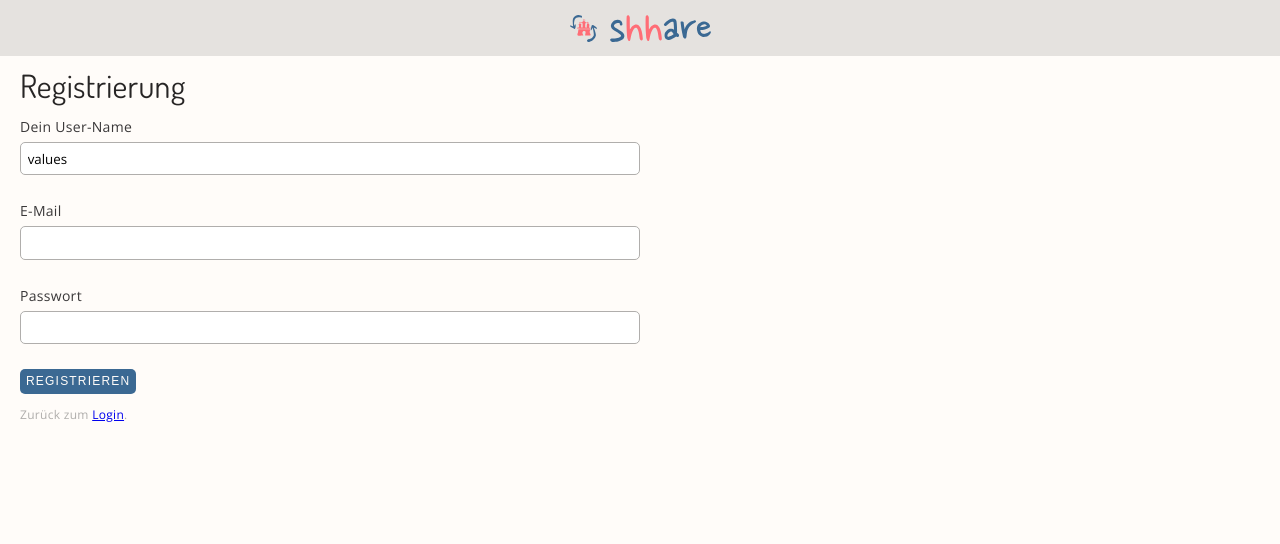
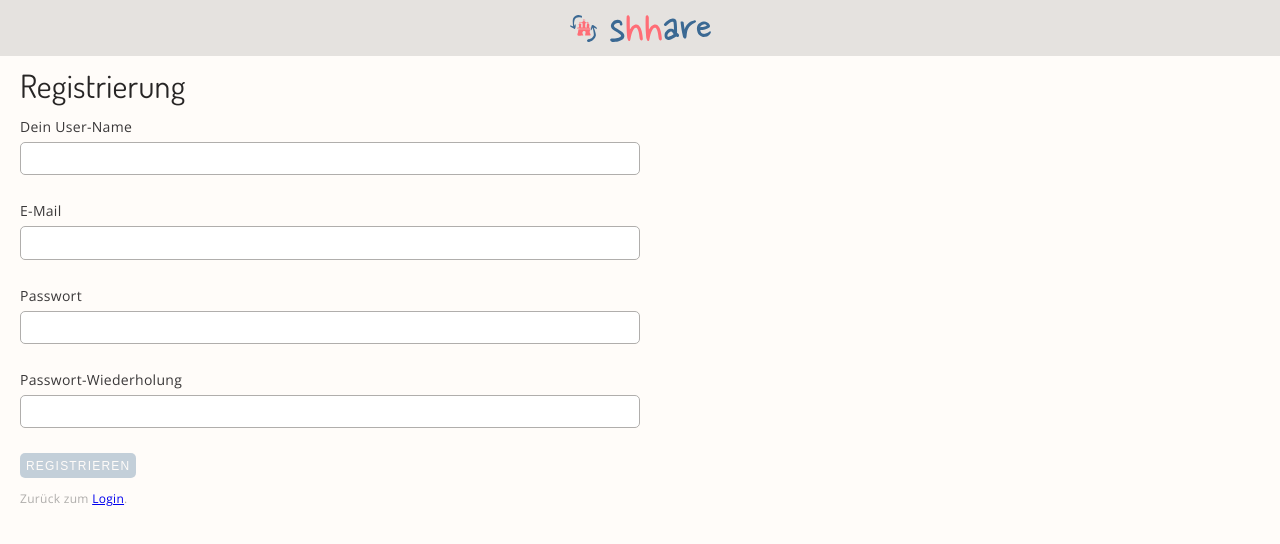
Before and after one commit to mar-zim/capstone-project, a React (Create React App) app: page /login/register in a window 1280 px wide. Shown: the top 544 px of the page. Built offline with nearby package versions, Linux system fonts and the light colour scheme; no server answers.

Commit message:
Validate RegisterForm Input

```diff
--- a/src/components/auth/LoginForm/LoginForm.js
+++ b/src/components/auth/LoginForm/LoginForm.js
@@ -28,7 +28,6 @@ export default function LoginForm() {
       )
     }
   }
-  console.log(Object.keys(inputErrors).length === 0)
   return (
     <>
       <h2>Login</h2>
--- a/src/components/auth/LoginForm/LoginFormValidationRules.js
+++ b/src/components/auth/LoginForm/LoginFormValidationRules.js
@@ -1,5 +1,6 @@
 export default function validateLogin(values) {
   let errors = {}
+
   if (!values.email) {
     errors.email = 'Bitte gib eine E-Mail Adresse ein.'
   } else if (!/\S+@\S+\.\S+/.test(values.email)) {
--- a/src/components/auth/RegisterForm/RegisterForm.js
+++ b/src/components/auth/RegisterForm/RegisterForm.js
@@ -4,12 +4,14 @@ import firebaseApp from '../../../firebase'
 import useForm from '../../../services/useForm'
 import Button from '../../Button/Button'
 import TextInputField from '../../TextInputField/TextInputField'
+import validateRegister from './RegisterFormValidation'
 
 export default function RegisterForm() {
+  const [values, inputErrors, handleChange, handleSubmit, handleBlur] = useForm(
+    registerToFirebase,
+    validateRegister
+  )
   const history = useHistory()
-  const { values, errors, handleChange, handleSubmit } = useForm(
-    registerToFirebase
-  )
 
   async function registerToFirebase(values) {
     try {
@@ -27,36 +29,59 @@ export default function RegisterForm() {
       alert('Hier ist etwas schief gelaufen, bitte versuche es noch einmal!')
     }
   }
-
+  console.log(inputErrors)
+  console.log(values)
   return (
     <div>
       <h2>Registrierung</h2>
-      <form onSubmit={handleSubmit}>
+      <form onSubmit={handleSubmit} noValidate>
         <TextInputField
           label="Dein User-Name"
           name="name"
           type="text"
           handleChange={handleChange}
+          handleBlur={handleBlur}
           value={values.name || ''}
           required={true}
+          error={inputErrors.name}
         />
         <TextInputField
           label="E-Mail"
           name="email"
           type="email"
           handleChange={handleChange}
+          handleBlur={handleBlur}
           value={values.email || ''}
           required={true}
+          error={inputErrors.email}
         />
         <TextInputField
           label="Passwort"
           name="password"
           type="password"
           handleChange={handleChange}
+          handleBlur={handleBlur}
           value={values.password || ''}
           required={true}
+          error={inputErrors.password}
         />
-        <Button text="registrieren" />
+        <TextInputField
+          label="Passwort-Wiederholung"
+          name="passwordcheck"
+          type="password"
+          handleChange={handleChange}
+          handleBlur={handleBlur}
+          value={values.passwordcheck || ''}
+          required={true}
+          error={inputErrors.passwordcheck}
+        />
+        <Button
+          text="registrieren"
+          disabled={
+            Object.keys(inputErrors).length !== 0 ||
+            Object.keys(values).length === 0
+          }
+        />
       </form>
       <div className="caption">
         Zurück zum <Link to="/login">Login</Link>.
--- /dev/null
+++ b/src/components/auth/RegisterForm/RegisterFormValidation.js
@@ -0,0 +1,29 @@
+export default function validateRegister(values) {
+  let errors = {}
+
+  if (!values.name) {
+    errors.name = 'Bitte gib einen Namen ein.'
+  } else if (values.name.length < 3) {
+    errors.name = 'Dein Name ist etwas zu kurz.'
+  } else if (values.name.length > 15) {
+    errors.name = 'Bitte wähle einen etwas kürzeren Namen.'
+  }
+
+  if (!values.email) {
+    errors.email = 'Bitte gib eine E-Mail Adresse ein.'
+  } else if (!/\S+@\S+\.\S+/.test(values.email)) {
+    errors.email = 'Die E-Mail Adresse ist ungültig.'
+  }
+
+  if (!values.password) {
+    errors.password = 'Bitte gib ein Passwort ein.'
+  } else if (values.password.length < 6) {
+    errors.password = 'Dein Passwort sollte mindestens 6 Zeichen lang sein!'
+  }
+
+  if (values.passwordcheck !== values.password) {
+    errors.passwordcheck = 'Deine Passwörter sind nicht identisch.'
+  }
+
+  return errors
+}
--- a/src/pages/ProductDetailPage.js
+++ b/src/pages/ProductDetailPage.js
@@ -41,7 +41,7 @@ export default function ProductDetailPage({ products }) {
           />
         </div>
       ) : (
-        <div>Bitte log dich ein um Details zu sehen!</div>
+        <div>Bitte logge dich ein, um Details zu sehen!</div>
       )}
     </>
   )
```
